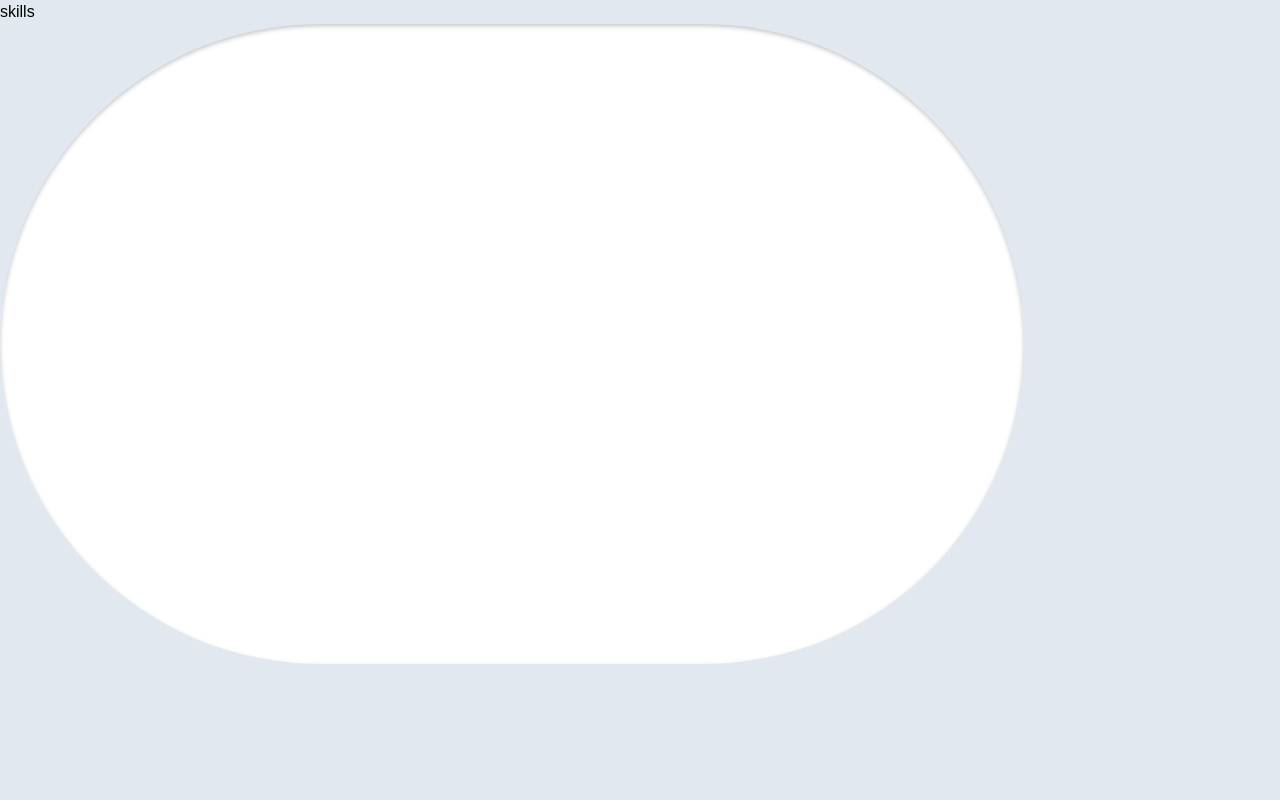
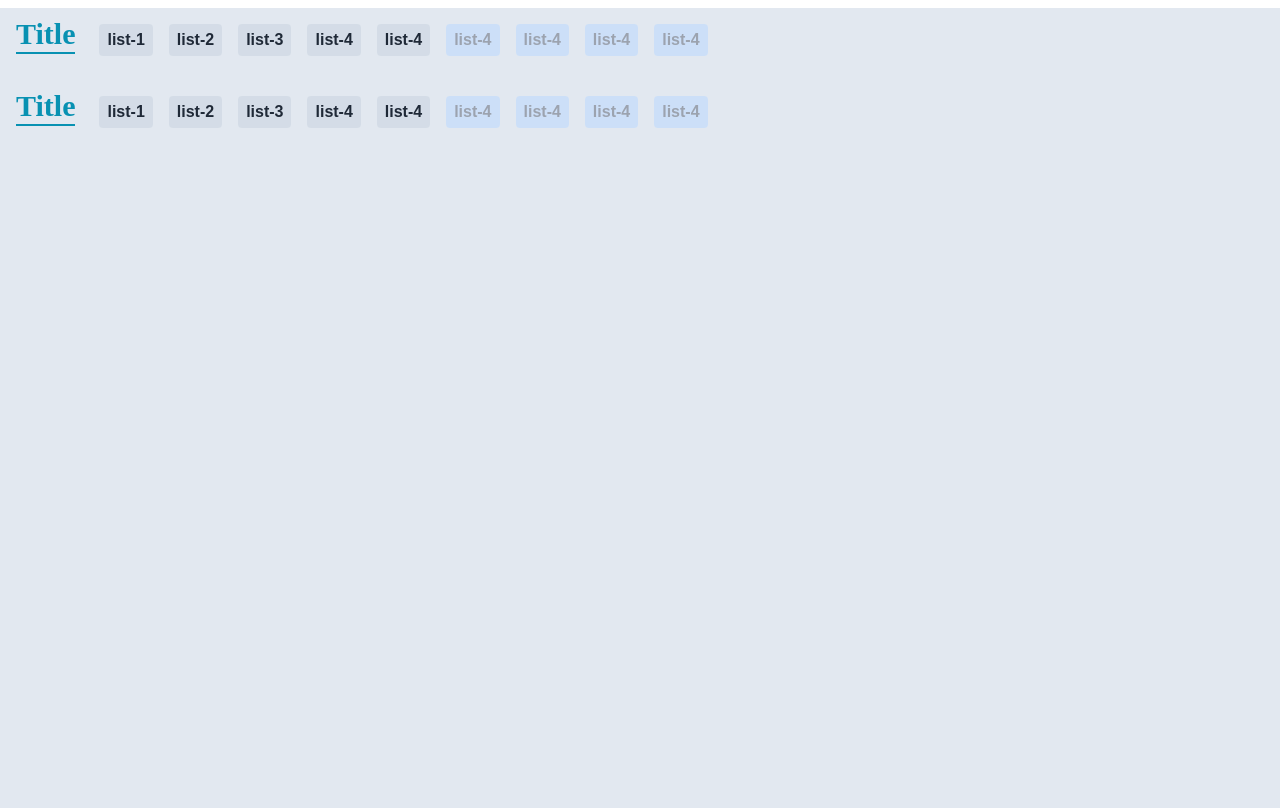
Before and after one commit to rjhee/portfolio_v2, a Next.js app: page /skills in a window 1280 px wide. Built offline with nearby package versions, Linux system fonts and the light colour scheme.

Commit message:
add skill card

```diff
--- a/components/skills/skillCard.js
+++ b/components/skills/skillCard.js
@@ -2,12 +2,24 @@ import React from 'react';
 
 const SkillCard = (props) => {
     const {percent} = props;
+    const listStyle_1 = 'm-2 bg-slate-300 bg-opacity-60 text-gray-800 px-2 py-1 rounded font-bold';
+    const listStyle_2 = 'm-2 bg-blue-200 bg-opacity-60 text-gray-400 px-2 py-1 rounded font-bold';
+
 
     return (
-        <div
-            style={{width:percent+"%", height:percent+"%"}}
-            className='bg-white rounded-full shadow-inner shadow-2xl shadow-zinc-500/40 hover:scale-110 transition-all'>
-
+        <div className='flex justify-start items-start p-2 m-2'>
+            <h2 className='text-3xl font-bold titleFont mainText mr-4 border-b-2 border-b-cyan-600'>Title</h2>
+            <ul className='flex flex-wrap '>
+                <li className='m-2 bg-slate-300	bg-opacity-60 text-gray-800 px-2 py-1 rounded font-bold'>list-1</li>
+                <li className={listStyle_1}>list-2</li>
+                <li className={listStyle_1}>list-3</li>
+                <li className={listStyle_1}>list-4</li>
+                <li className={listStyle_1}>list-4</li>
+                <li className={listStyle_2}>list-4</li>
+                <li className={listStyle_2}>list-4</li>
+                <li className={listStyle_2}>list-4</li>
+                <li className={listStyle_2}>list-4</li>
+            </ul>
         </div>
     );
 };
--- a/pages/skills/index.js
+++ b/pages/skills/index.js
@@ -4,8 +4,8 @@ import SkillCard from "../../components/skills/skillCard";
 const Skills = () => {
     return (
         <div className='screen bg-slate-200	'>
-           <h1>skills</h1>
-            <SkillCard percent={80}/>
+            <SkillCard/>
+            <SkillCard/>
         </div>
     );
 };
--- a/styles/globals.css
+++ b/styles/globals.css
@@ -10,6 +10,15 @@ body {
   font-family: 'Rowdies', cursive;
 }
 
+.mainText {
+  color: rgb(8 145 178);
+/*  cyan-600 */
+}
+
+.mainBg {
+  background-color: rgb(8 145 178);
+}
+
 .screen {
   width: 100%;
   height: 100vh;
```
